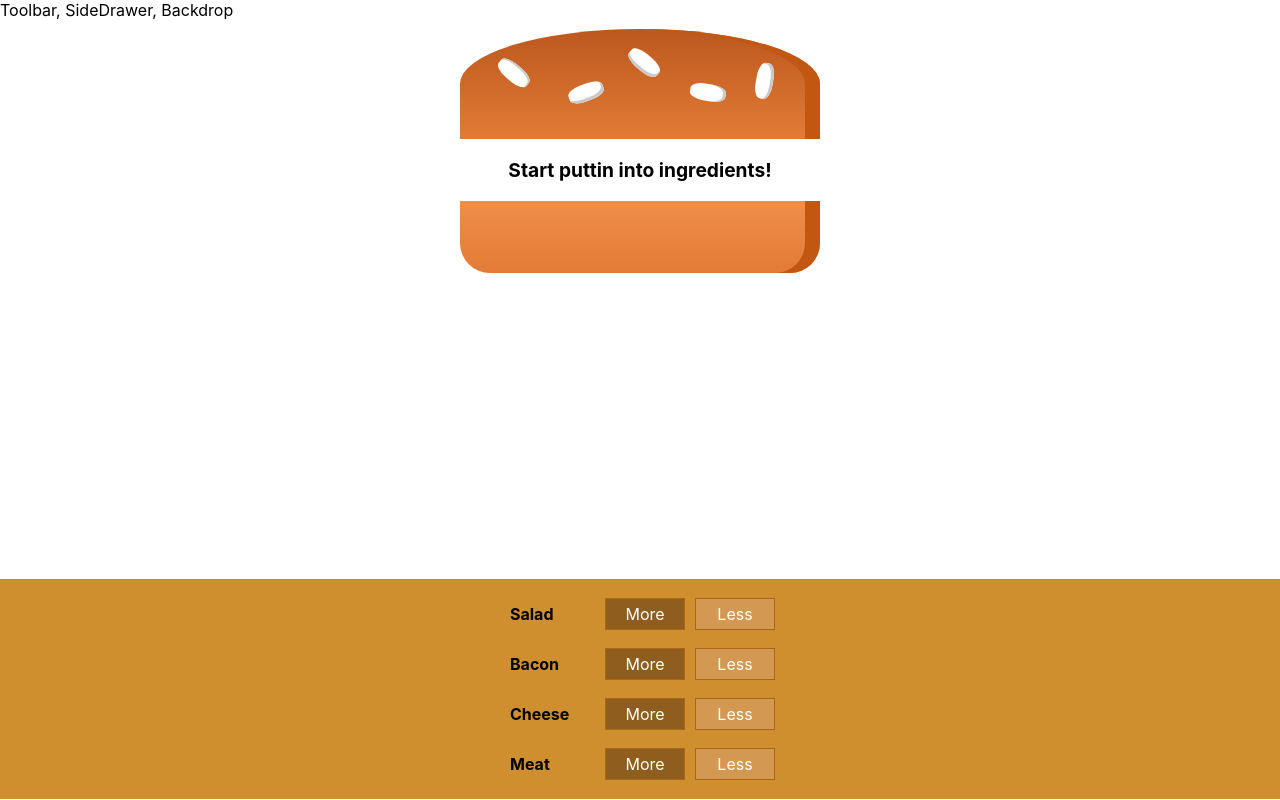
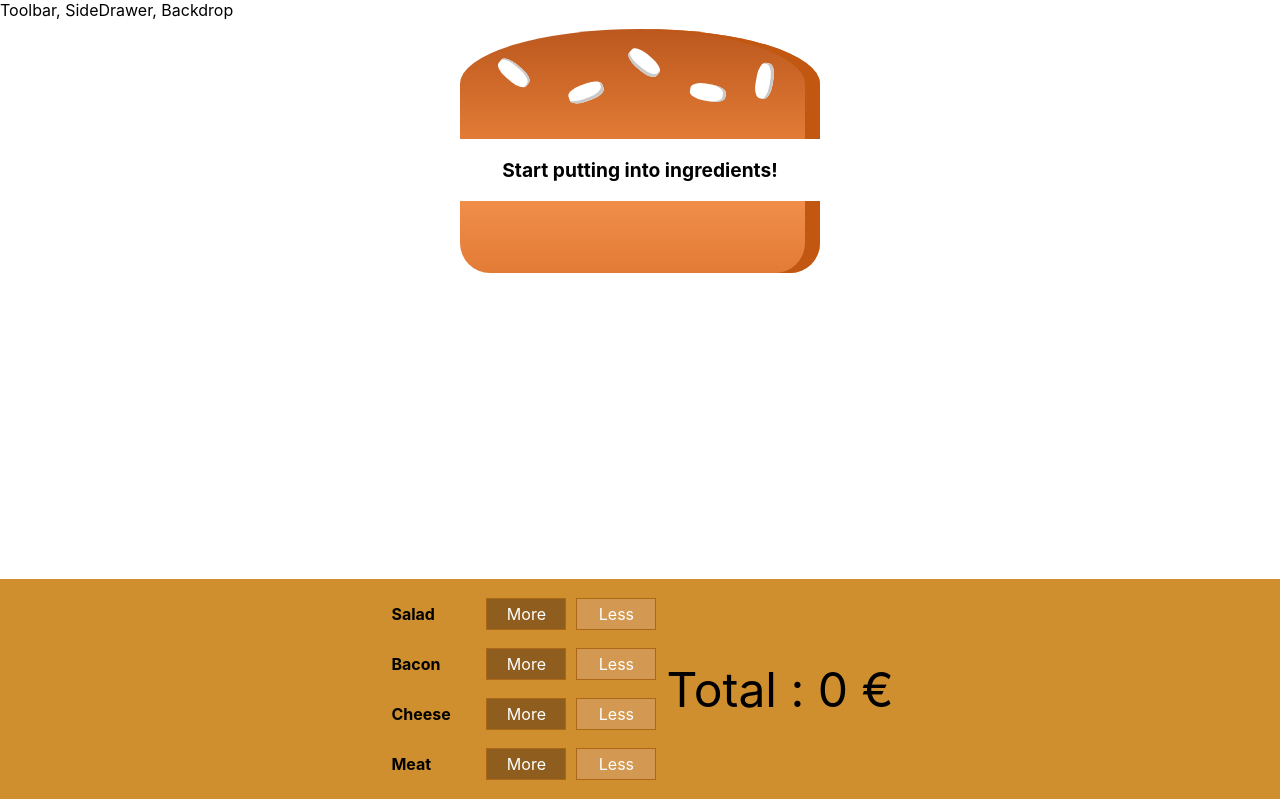
Before and after one commit to PabloVillacanhas/yummy_burger, a React app: page / in a window 1280 px wide. Built offline with nearby package versions, Linux system fonts and the light colour scheme.

Commit message:
Set cockpit functionality

```diff
--- a/src/App.js
+++ b/src/App.js
@@ -2,11 +2,10 @@ import React from "react";
 import "./App.scss";
 
 import Layout from "./components/Layout/Layout";
-import BurguerBuilder from "./containers/BurguerBuilder/BurguerBuilder"
 
 function App() {
   return (
-      <Layout></Layout>
+    <Layout></Layout>
   );
 }
 
--- a/src/components/BurgerCockpit/BurguerCockpit.js
+++ b/src/components/BurgerCockpit/BurguerCockpit.js
@@ -11,14 +11,22 @@ const controls = [
 	{ label: 'Meat', type: "meat" }
 ]
 
-const BurguerCockpit = () => {
+const BurguerCockpit = (props) => {
 	return (
 		<div className="burguerCockpit">
-			{
-				controls.map(ctrl => (
-					<IngredientControl key={ctrl.key} label={ctrl.label} />
-				))
-			}
+			<div className="ingredients">
+				{
+					controls.map(ctrl => (
+						<IngredientControl
+							onAdd={() => props.onAddIngredient(ctrl.type)}
+							onRemove={() => props.onRemoveIngredient(ctrl.type)}
+							key={ctrl.type} label={ctrl.label} />
+					))
+				}
+			</div>
+			<div className="totalPrice">
+				Total : {props.totalPrice} €
+			</div>
 		</div>
 	)
 }
--- a/src/components/BurgerCockpit/BurguerCockpit.scss
+++ b/src/components/BurgerCockpit/BurguerCockpit.scss
@@ -2,9 +2,21 @@
 	width: 100%;
 	background-color: #cf8f2e;
 	display: flex;
-	flex-flow: column;
-	align-items: center;
+	flex-flow: row;
+	justify-content: center;
 	box-shadow: #ccc;
 	margin: auto;
 	padding: 10px 0;
+
+	.ingredients {
+		display: flex;
+		flex-flow: column;
+	}
+
+	.totalPrice {
+		align-self: center;
+		justify-content: flex-end;
+		font-size: 3em;
+		margin: 5px;
+	}
 }
--- a/src/components/BurgerCockpit/IngredientControl/IngredientControl.js
+++ b/src/components/BurgerCockpit/IngredientControl/IngredientControl.js
@@ -6,8 +6,8 @@ const IngredientControl = (props) => {
 	return (
 		<div className="ingredientControl">
 			<label className="label">{props.label}</label>
-			<button className="more">More</button>
-			<button className="less">Less</button>
+			<button className="more" onClick={props.onAdd}>More</button>
+			<button className="less" onClick={props.onRemove}>Less</button>
 		</div>
 	)
 }
--- a/src/components/Burguer/Burguer.js
+++ b/src/components/Burguer/Burguer.js
@@ -16,7 +16,7 @@ const Burguer = props => {
         }, []);
 
     if (ingredients.length === 0) {
-        ingredients = <p>Start puttin into ingredients!</p>
+        ingredients = <p>Start putting into ingredients!</p>
     }
 
     return (
--- a/src/containers/BurguerBuilder/BurguerBuilder.js
+++ b/src/containers/BurguerBuilder/BurguerBuilder.js
@@ -7,23 +7,50 @@ import "../../components/BurgerCockpit/BurguerCockpit"
 import BurguerCockpit from '../../components/BurgerCockpit/BurguerCockpit';
 
 const BurguerBuilder = (props) => {
+
+  const INGREDIENT_PRICES = {
+    salad: 0.5,
+    cheese: 0.4,
+    meat: 1.3,
+    bacon: 0.7
+  }
+
+  const [total, setTotal] = useState(0);
+
   const [ingredients, setIngredients] = useState(
     {
+      cheese: 0,
+      meat: 0,
+      bacon: 0,
+      salad: 0
     }
   );
 
-  function addIngredient(type) {
-
+  const addIngredientHandler = (type) => {
+    console.log("more");
+    if (ingredients.hasOwnProperty(type)) {
+      ingredients[type] += 1;
+      setIngredients(ingredients);
+      setTotal((Number(total) + Number(INGREDIENT_PRICES[type])).toFixed(2));
+    }
   }
 
-  function removeIngredient(type) {
-
+  const removeIngredientHandler = (type) => {
+    if (ingredients.hasOwnProperty(type) && ingredients[type] > 0) {
+      ingredients[type] -= 1;
+      setIngredients(ingredients)
+      setTotal((Number(total) - Number(INGREDIENT_PRICES[type])).toFixed(2));
+    }
   }
 
   return (
     <React.Fragment>
       <Burguer ingredients={ingredients}></Burguer>
-      <BurguerCockpit add={addIngredient()} remove={removeIngredient()}></BurguerCockpit>
+      <BurguerCockpit
+        onAddIngredient={addIngredientHandler}
+        onRemoveIngredient={removeIngredientHandler}
+        totalPrice={total}>
+      </BurguerCockpit>
     </React.Fragment>
   );
 }
```
Also changed, not shown: public/manifest.json, src/logo.svg (deleted).
